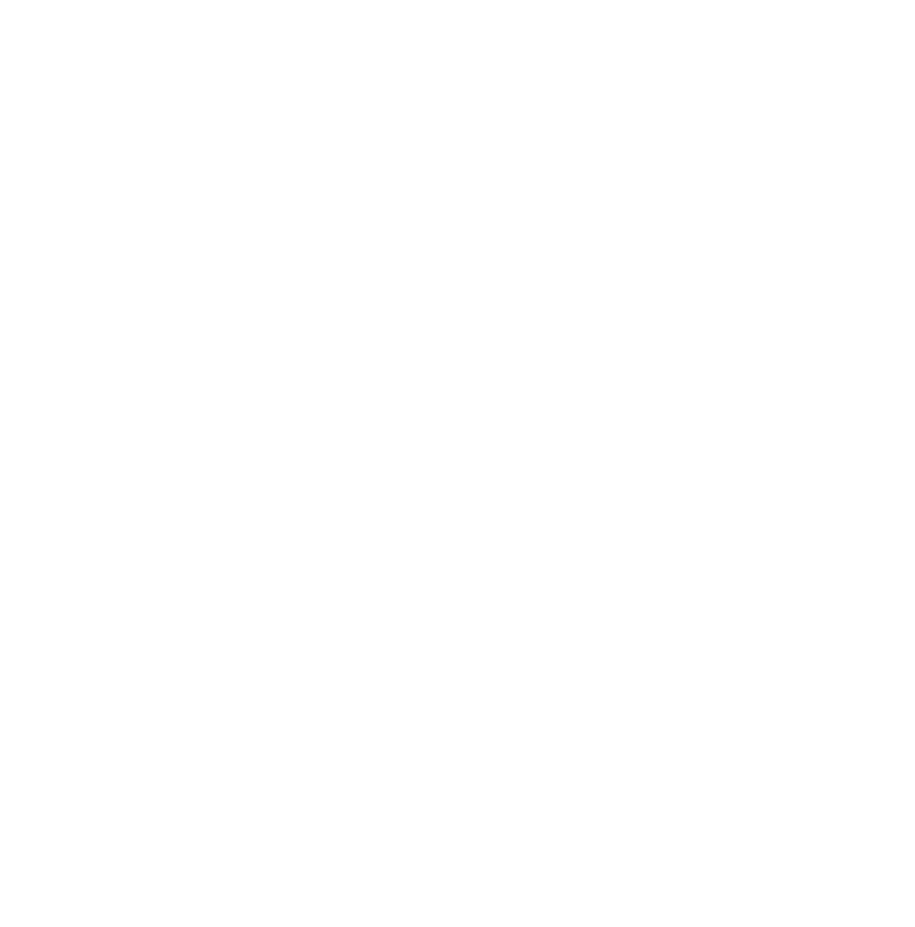
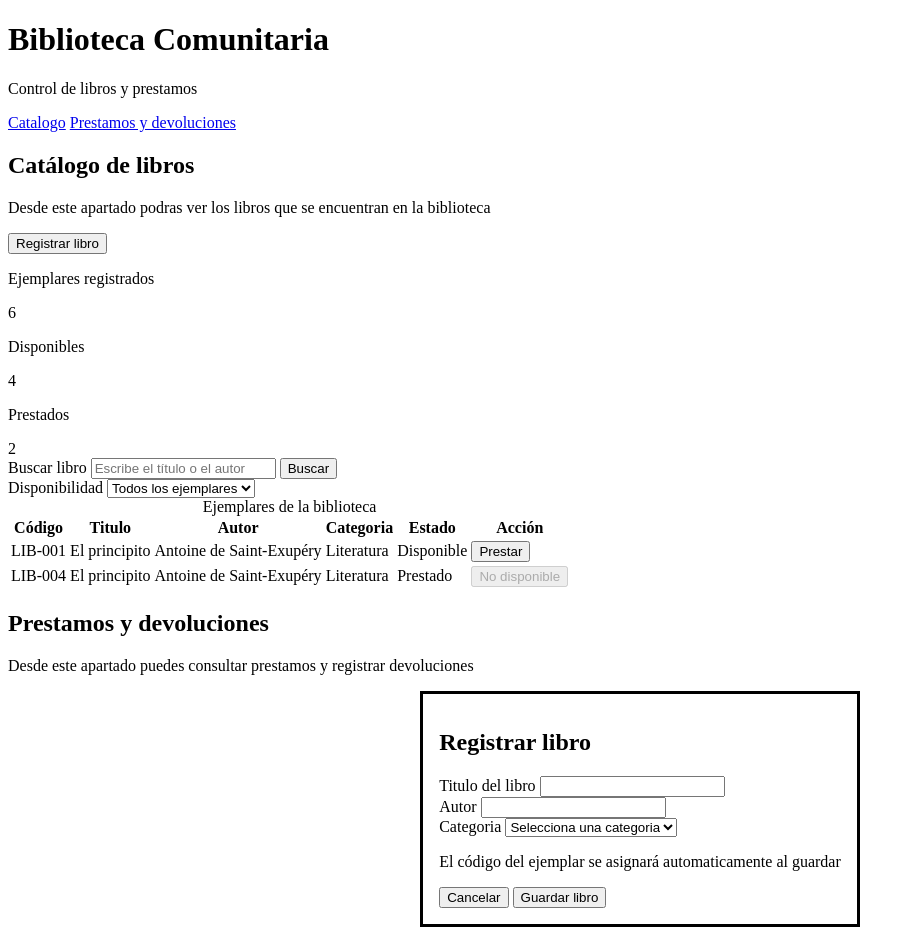
Before and after one commit to chunialex996-beep/biblioteca-comunitaria, a plain HTML site: page index.html in a window 1280 px wide. Shown: the whole page, without its empty margins (0-915 px from the left). Before the commit the page ends 800 px from the top, so only its background shows below. Drawn offline with Linux system fonts and the light colour scheme.

Commit message:
Se creo el apartado de catalogo, prestamos y devoluciones, ejemplares, busqueda y filtrado y ventana de registrar libro

```diff
--- a/index.html
+++ b/index.html
@@ -9,6 +9,133 @@
 
 <body>
 
+    <header>
+        <h1>Biblioteca Comunitaria</h1>
+        <p>Control de libros y prestamos</p>
+
+        <nav>
+            <a href="#catalogo">Catalogo</a>
+            <a href="#prestamos">Prestamos y devoluciones</a>
+        </nav>
+    </header>
+
+    <main>
+        <section id="catalogo">
+            <h2>Catálogo de libros</h2>
+            <p>Desde este apartado podras ver los libros que se encuentran en la biblioteca</p>
+
+            <button type="button" id="btn-registrar-libro">Registrar libro</button>
+
+            <div class="resumen-catalogo">
+                <div class="contador">
+                    <p>Ejemplares registrados</p>
+                    <span id="total-ejemplares">6</span>
+                </div>
+                <div class="contador">
+                    <p>Disponibles</p>
+                    <span id="total-disponibles">4</span>
+                </div>
+                <div class="contador">
+                    <p>Prestados</p>
+                    <span id="total-prestados">2</span>
+                </div>
+            </div>
+
+            <div class="buscador-catalogo">
+                <label for="buscar-libro">Buscar libro</label>
+                <input type="search" id="buscar-libro" placeholder="Escribe el título o el autor">
+                <button type="button" id="btn-buscar">Buscar</button>
+            </div>
+
+            <div class="filtro-catalogo">
+                <label for="filtro-disponibilidad">Disponibilidad</label>
+                <select name="disponibilidad" id="filtro-disponibilidad">
+                    <option value="todos">Todos los ejemplares</option>
+                    <option value="disponible">Disponibles</option>
+                    <option value="prestado">Prestados</option>
+                </select>
+            </div>
+
+            <table id="tabla-catalogo">
+                <caption>Ejemplares de la biblioteca</caption>
+                <thead>
+                    <tr>
+                        <th scope="col">Código</th>
+                        <th scope="col">Titulo</th>
+                        <th scope="col">Autor</th>
+                        <th scope="col">Categoria</th>
+                        <th scope="col">Estado</th>
+                        <th scope="col">Acción</th>
+                    </tr>
+                </thead>
+
+                <tbody id="cuerpo-catalogo">
+                    <tr>
+                        <td>LIB-001</td>
+                        <td>El principito</td>
+                        <td>Antoine de Saint-Exupéry</td>
+                        <td>Literatura</td>
+                        <td>Disponible</td>
+                        <td>
+                            <button type="button" class="btn-prestar">Prestar</button>
+                        </td>
+                    </tr>
+                    <tr>
+                        <td>LIB-004</td>
+                        <td>El principito</td>
+                        <td>Antoine de Saint-Exupéry</td>
+                        <td>Literatura</td>
+                        <td>Prestado</td>
+                        <td>
+                            <button type="button" class="btn-prestar" disabled>No disponible</button>
+                        </td>
+                    </tr>
+                </tbody>
+            </table>
+        </section>
+        <section id="prestamos">
+            <h2>Prestamos y devoluciones</h2>
+            <p>Desde este apartado puedes consultar prestamos y registrar devoluciones</p>
+        </section>
+    </main>
+
+    <dialog id="dialogo-registrar-libro" open>
+
+        <h2>Registrar libro</h2>
+
+        <form id="form-registrar-libro">
+
+            <div class="campo-formulario">
+                <label for="titulo-libro">Titulo del libro</label>
+                <input type="text" id="titulo-libro" name="titulo" required>
+            </div>
+
+            <div class="campo-formulario">
+                <label for="autor-libro">Autor</label>
+                <input type="text" id="autor-libro" name="autor" required>
+            </div>
+
+            <div class="campo-formulario">
+                <label for="categoria-libro">Categoria</label>
+                <select name="categoria" id="categoria-libro" required>
+                    <option value="">Selecciona una categoria</option>
+                    <option value="literatura">Literatura</option>
+                    <option value="historia">Historia</option>
+                    <option value="ciencias">Ciencias</option>
+                    <option value="educacion">Educación</option>
+                </select>
+            </div>
+
+            <p>El código del ejemplar se asignará automaticamente al guardar</p>
+
+            <div class="acciones-formulario">
+                <button type="button" id="btn-cancelar-libro">Cancelar</button>
+                <button type="submit" id="btn-guardar-libro">Guardar libro</button>
+            </div>
+
+        </form>
+    </dialog>
+
 </body>
 
 </html>
```
